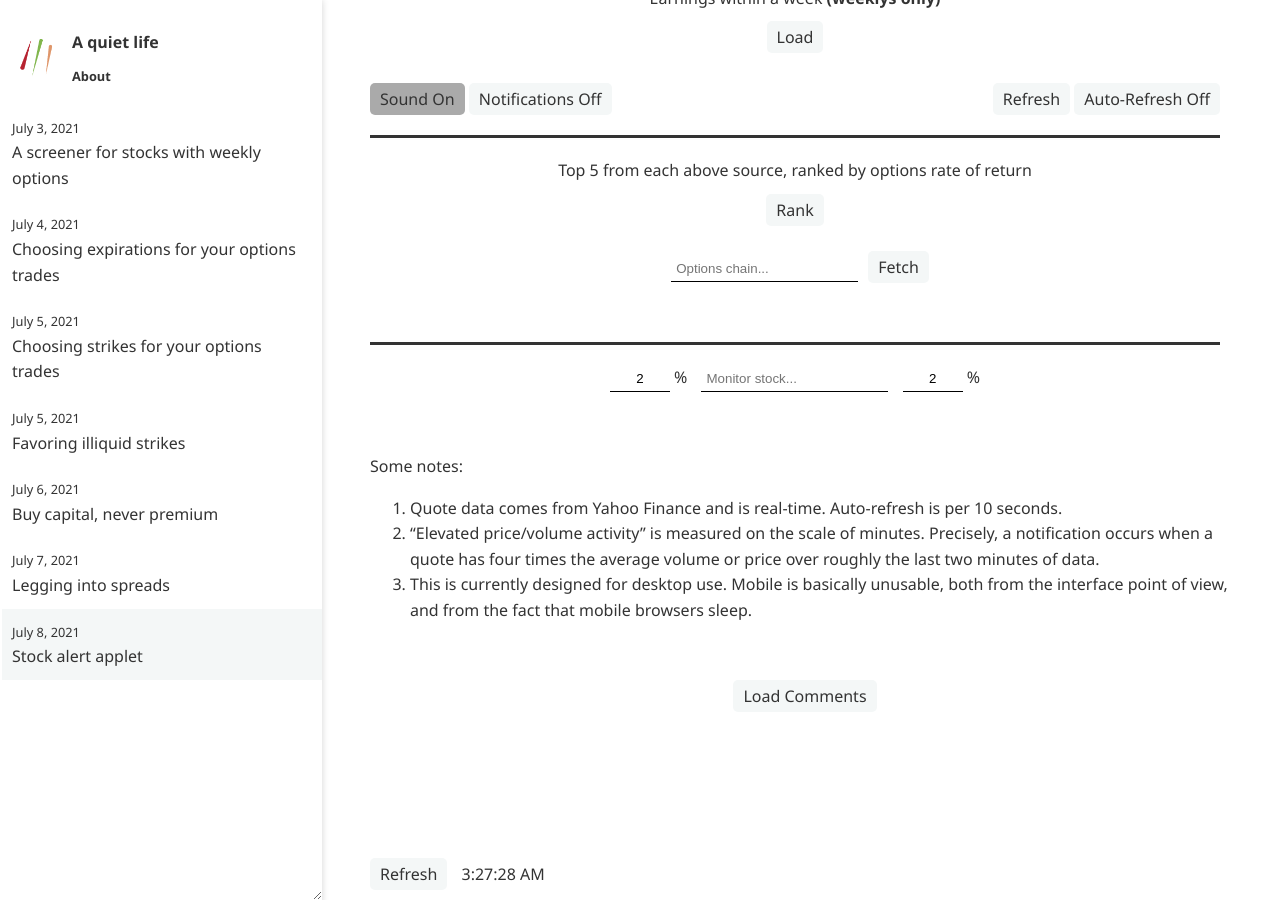
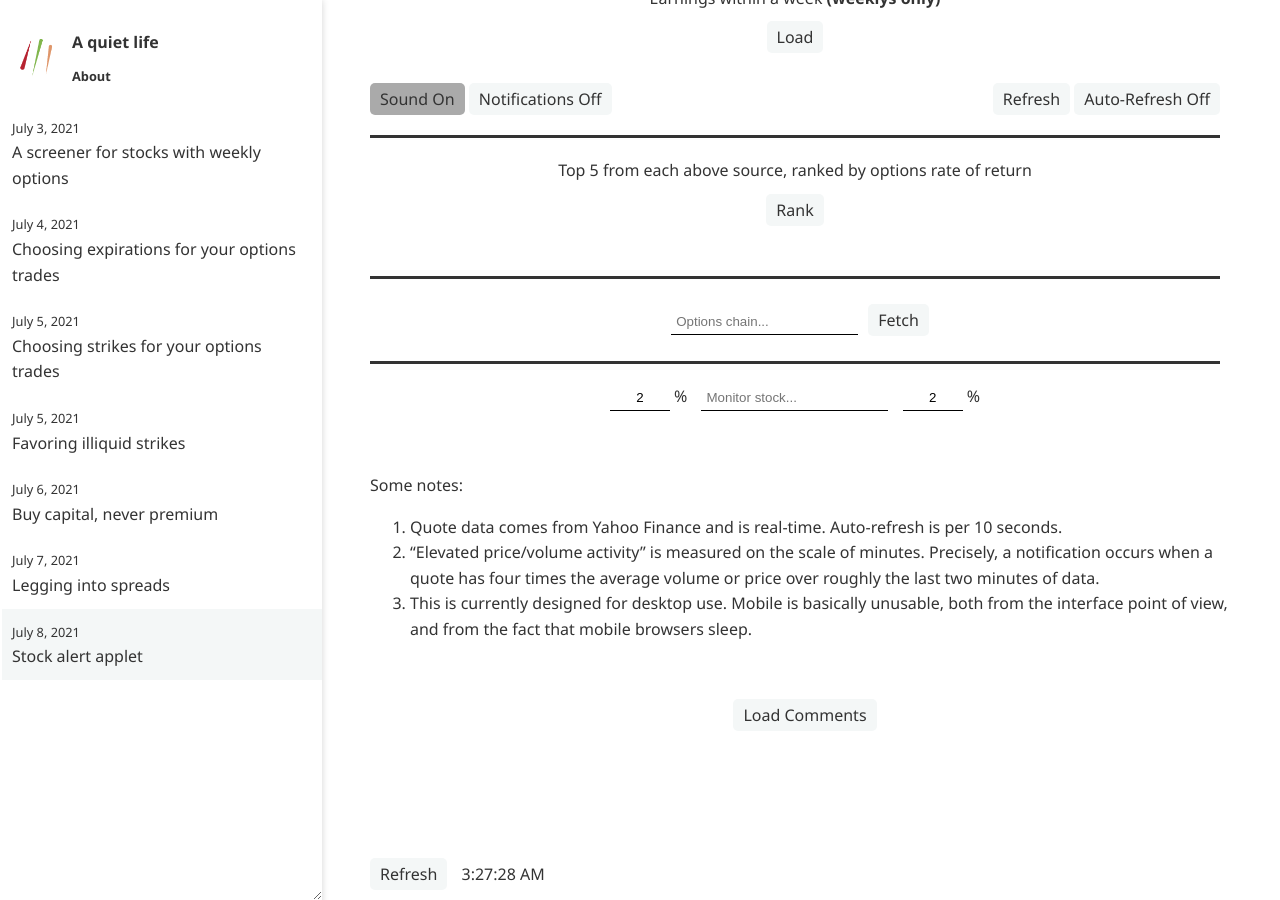
Before and after one commit to ansyblenetwork/aquietlife, a Jekyll site: the page built from _posts/2021-07-08-alerts.md, in a window 1280 px wide and 900 px high, scrolled down 1006 px. Built offline with Jekyll 4.4.1, drawn with Linux system fonts in a browser that asks for light colours.

Commit message:
Update 2021-07-08-alerts.md

```diff
--- a/_posts/2021-07-08-alerts.md
+++ b/_posts/2021-07-08-alerts.md
@@ -88,6 +88,7 @@
 	<div style="margin-bottom:20px; text-align:center">
 <button id="mergeButton" onclick="mergeAll()">Rank</button>
 	</div>
+<ul style="list-style-type:none; padding-left:0px;padding-bottom:30px; margin-bottom:20px; border-bottom:solid" id="recList"></ul>
 <div style="width:max-content; margin:auto; margin-bottom:10px">
 <input onkeyup="if (event.keyCode == 27) this.value = '';
 		else if (event.keyCode == 13) {
@@ -97,8 +98,7 @@
 id="optionsInput" type="text" style="margin:10px;" autocomplete="off" placeholder="Options chain..."><button onclick="optionsChain()">Fetch</button>
 </div>
 	<ul id="optionsPrice" style="list-style-type:none; padding-left:0px"></ul>
-<ul style="list-style-type:none; padding-left:0px;margin-bottom:20px;" id="optionslist"></ul>
-<ul style="list-style-type:none; padding-left:0px;padding-bottom:30px; margin-bottom:20px; border-bottom:solid" id="recList"></ul>
+<ul style="list-style-type:none; padding-left:0px;margin-bottom:20px; border-bottom:solid" id="optionslist"></ul>
 
 
 
@@ -249,10 +249,7 @@
 					D('recList').insertBefore(buildli(recData[symbol].put.contract, recData[symbol].data, putdefleg2, recData[symbol].put.altData), referenceli.nextElementSibling);
 				} else referenceli.style.marginBottom = "30px";
 		}
-
-
 	}
-
 }
 
 function setDefLeg(defData, altData, data) {
```
Also changed, not shown: other parts of _posts/2021-07-08-alerts.md (+0 -2 lines).
